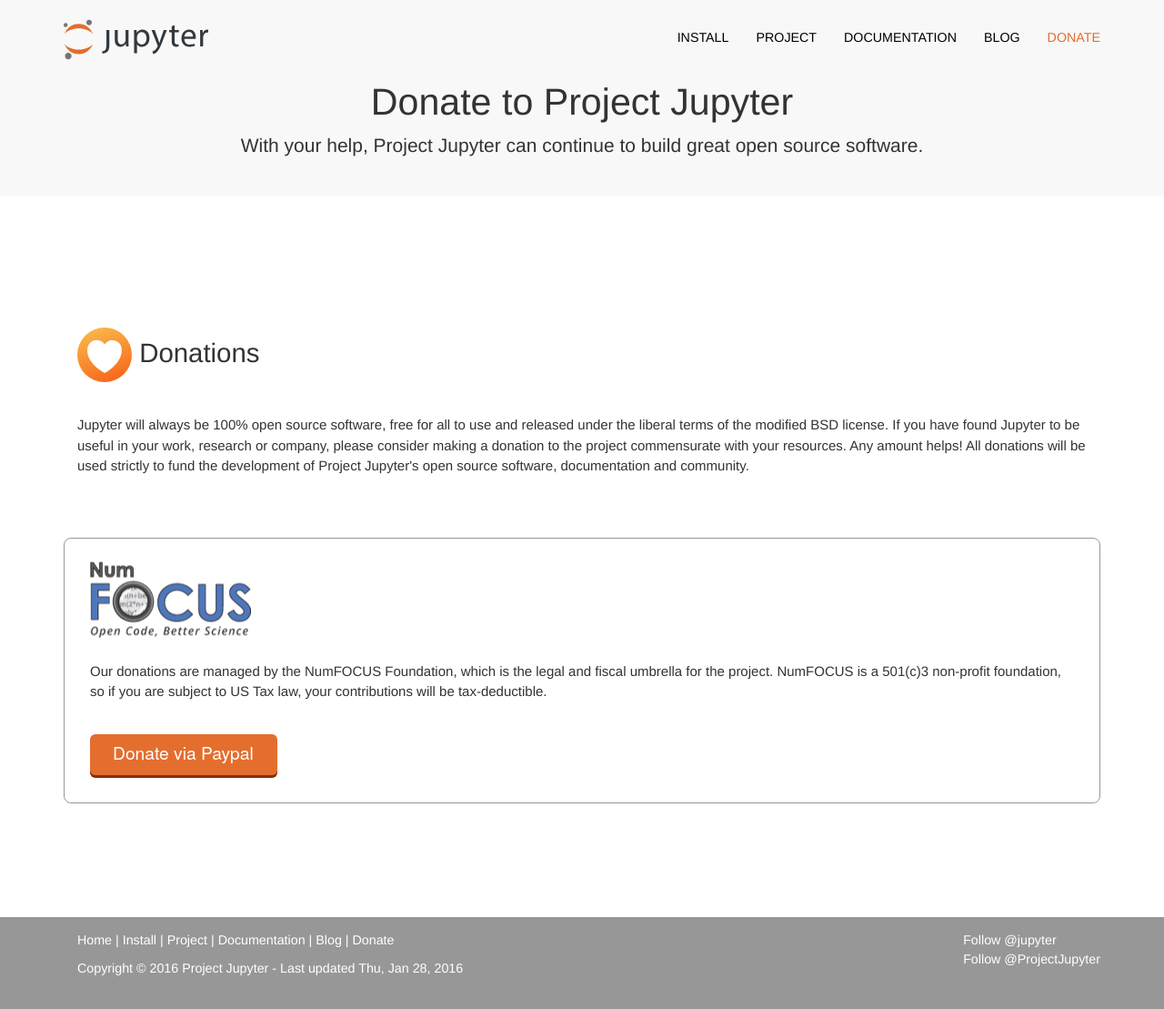
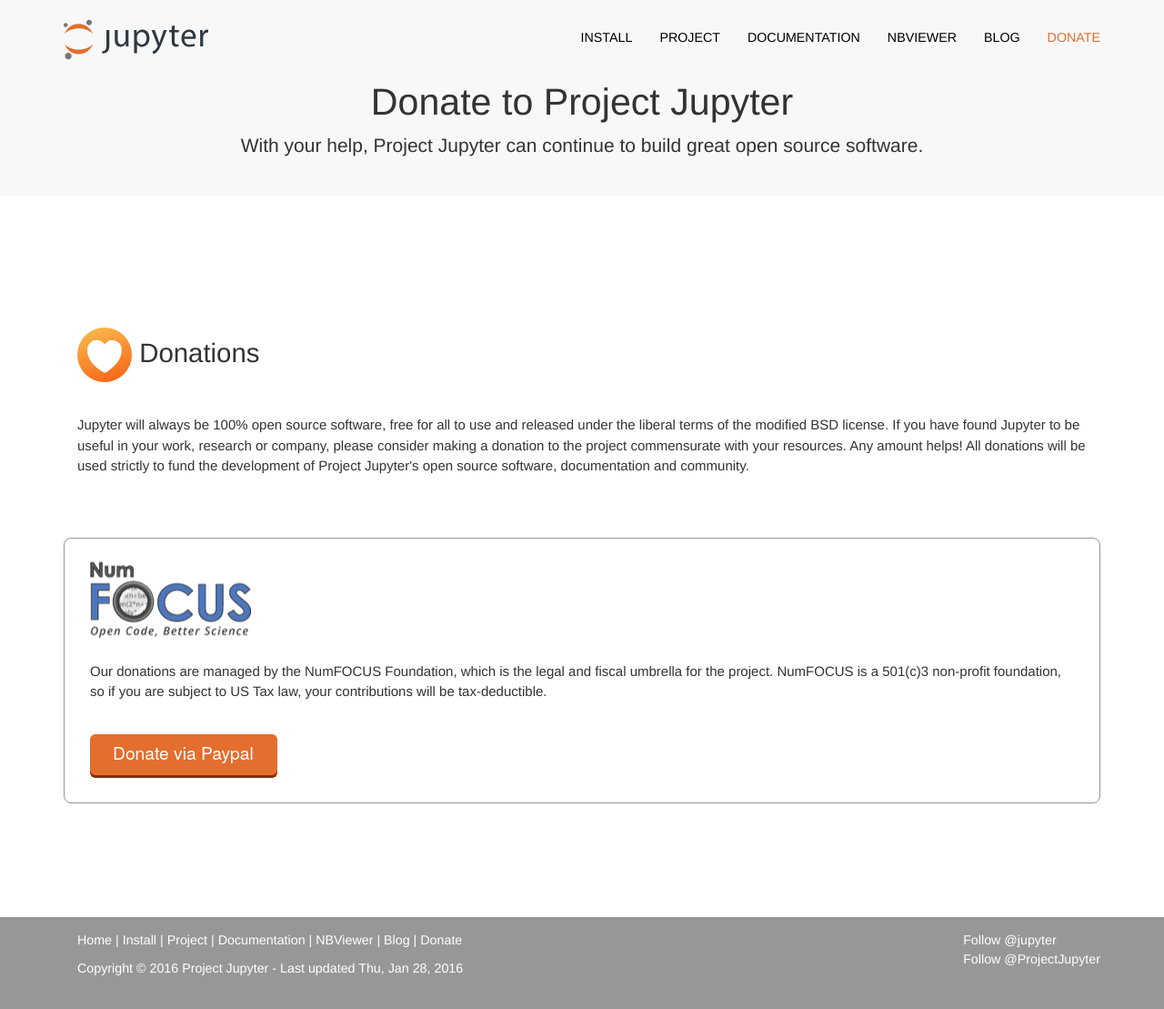
Before and after one commit to jupyter/jupyter.github.io, a Jekyll site: the page built from donate.html, in a window 1280 px wide and 1109 px high. Shown: the whole window at 91% size. Built offline with Jekyll 4.4.1, drawn with Linux system fonts in a browser that asks for light colours; comment, search, counter and statistics services are not loaded.

Commit message:
Added NBViewer to Nav
Added a link in the navbar of the Jupyter site to bring users to the
NBViewer section of the website to check out what other users have done
with the notebook

```diff
--- a/_data/nav.yml
+++ b/_data/nav.yml
@@ -4,6 +4,8 @@
     - Project
     - title: Documentation
       url: http://jupyter.readthedocs.org/en/latest/index.html
+    - title: NBViewer
+      url: https://nbviewer.jupyter.org
     - title: Blog
       url: https://blog.jupyter.org
     - Donate
```
